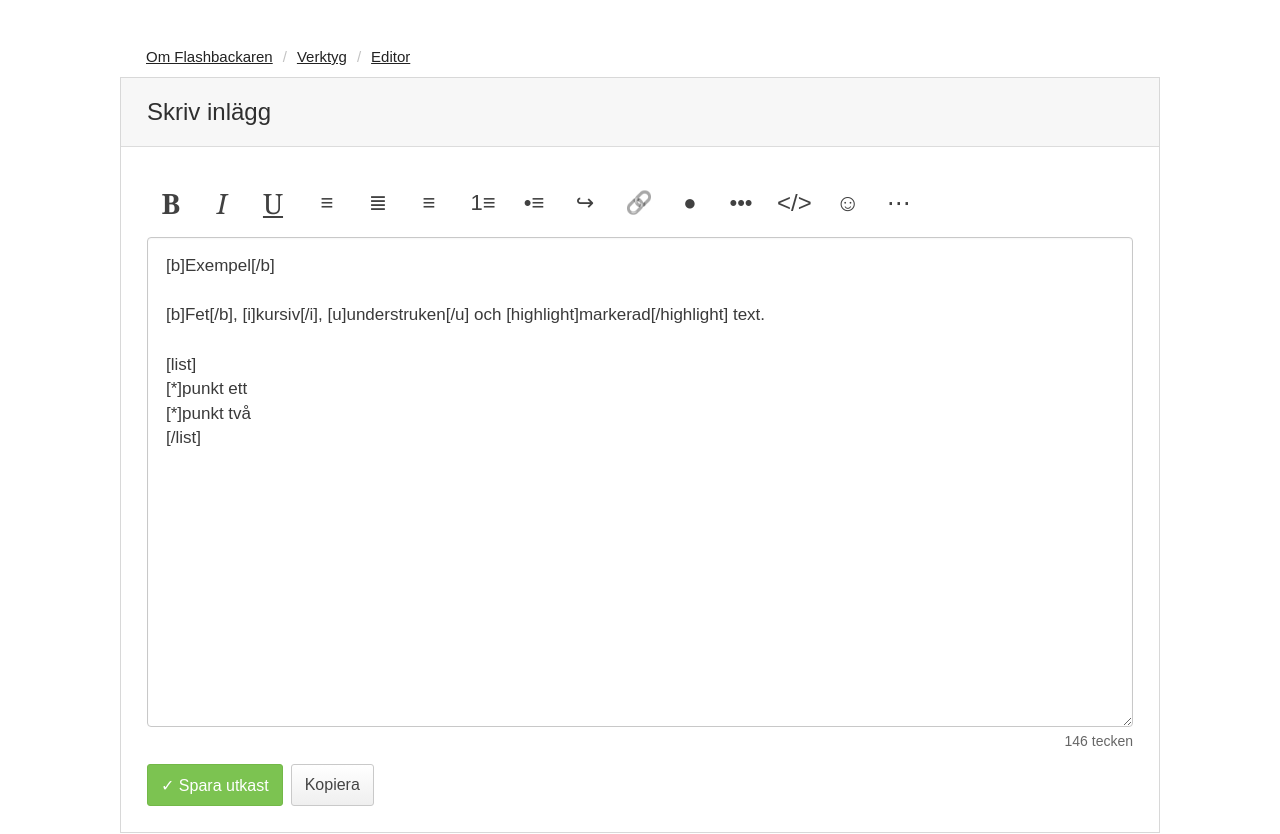
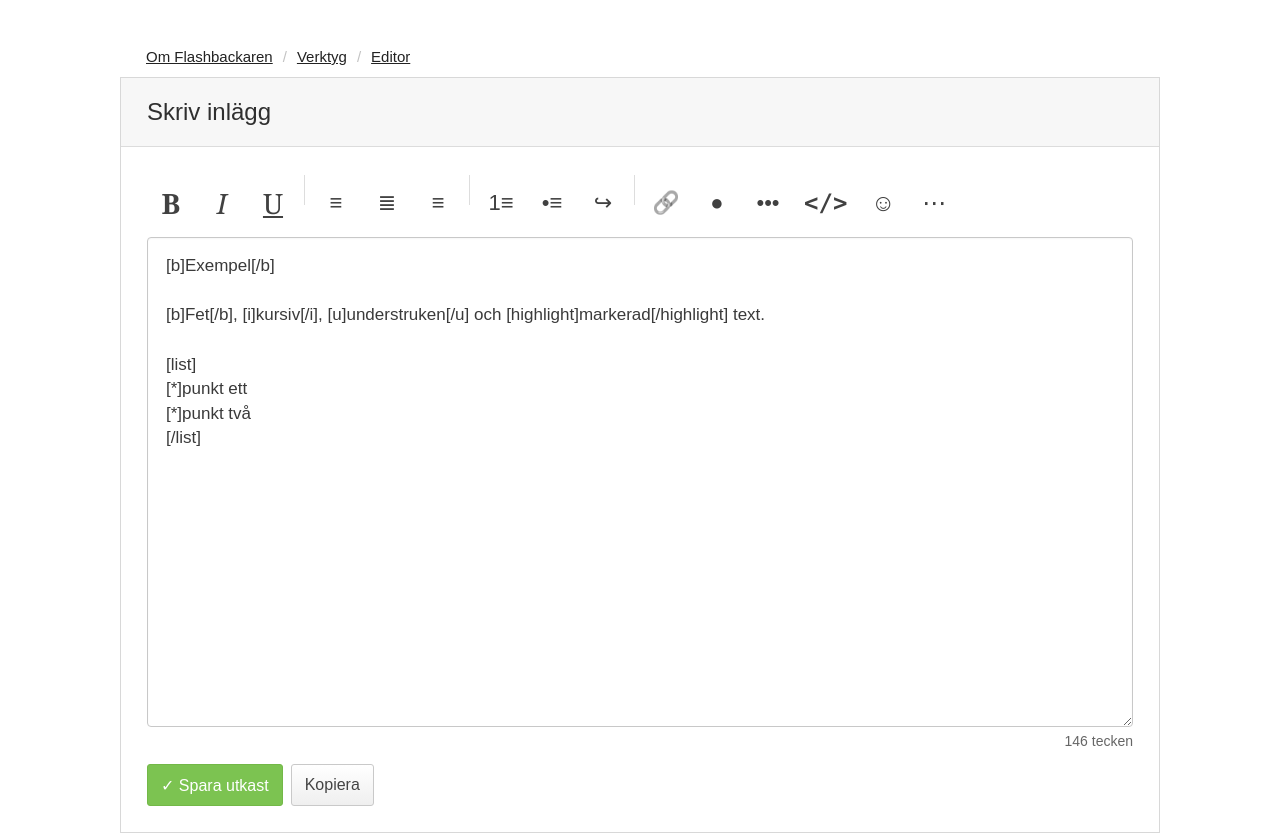
Before and after one commit to GeGGe01/flashback-markdown, a website with bundled scripts: page web/index.html in a window 1280 px wide. Shown: the top 834 px of the page. Built offline with nearby package versions, Linux system fonts and the light colour scheme.

Commit message:
Load source-mode toolbar styles

```diff
--- a/web/index.html
+++ b/web/index.html
@@ -6,6 +6,7 @@
   <meta name="color-scheme" content="light">
   <title>Flashbackaren editor</title>
   <link rel="stylesheet" href="./style.css">
+  <link rel="stylesheet" href="./toolbar.css">
 </head>
 <body>
   <main class="page-shell">
```
